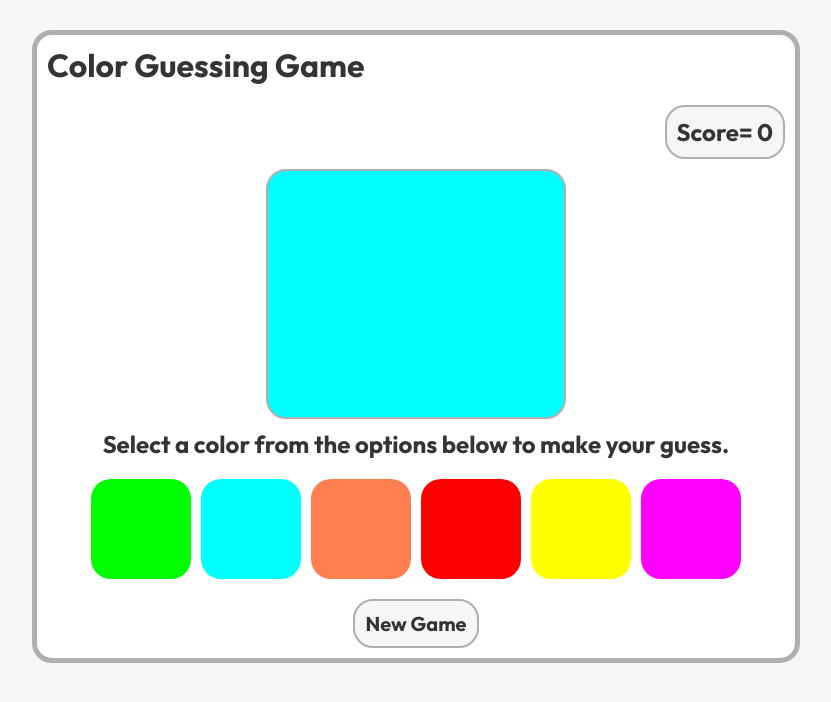
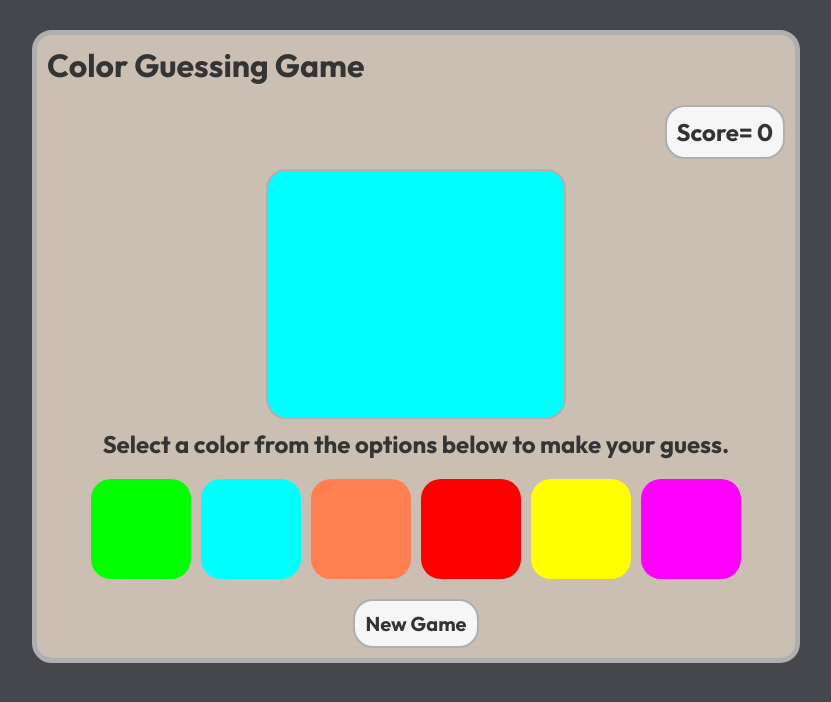
Before and after one commit to itzfahadoooo/HNG-FRONTEND-1, a React (Vite) app: page / in a window 1280 px wide. Shown: the top 702 px of the page, without its empty margins (224-1055 px from the left). Built offline with nearby package versions, Linux system fonts and the light colour scheme.

Commit message:
Initial commit

```diff
--- a/src/App.css
+++ b/src/App.css
@@ -1,6 +1,6 @@
 #root {
     padding: 10px;
-    background-color: white;
+    background-color: #cabfb2;
     margin: 30px auto;
     border: 5px solid #afafaf;
     border-radius: 20px;
--- a/src/index.css
+++ b/src/index.css
@@ -7,5 +7,5 @@
 
 }
 :root{
-  background-color: #f6f6f6;
+  background-color: #45474c;
 }
```
